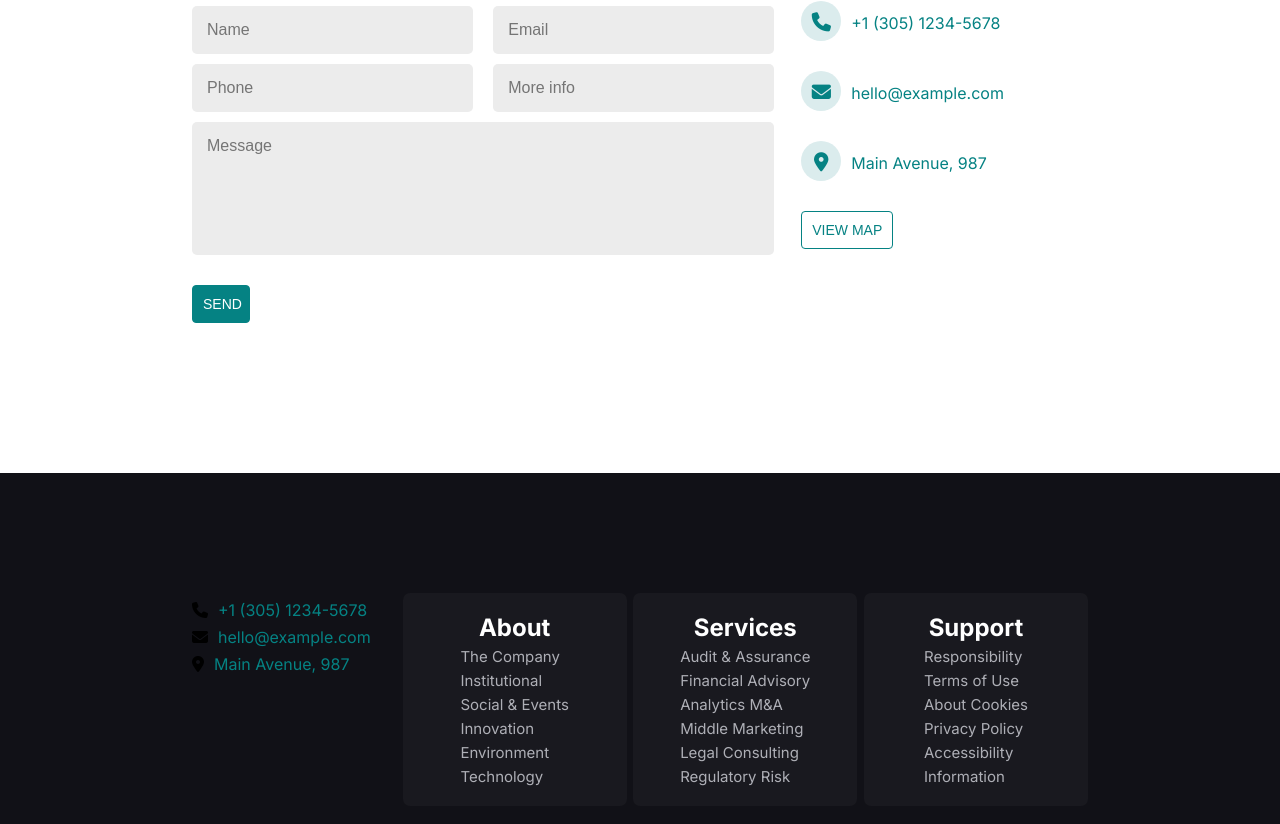
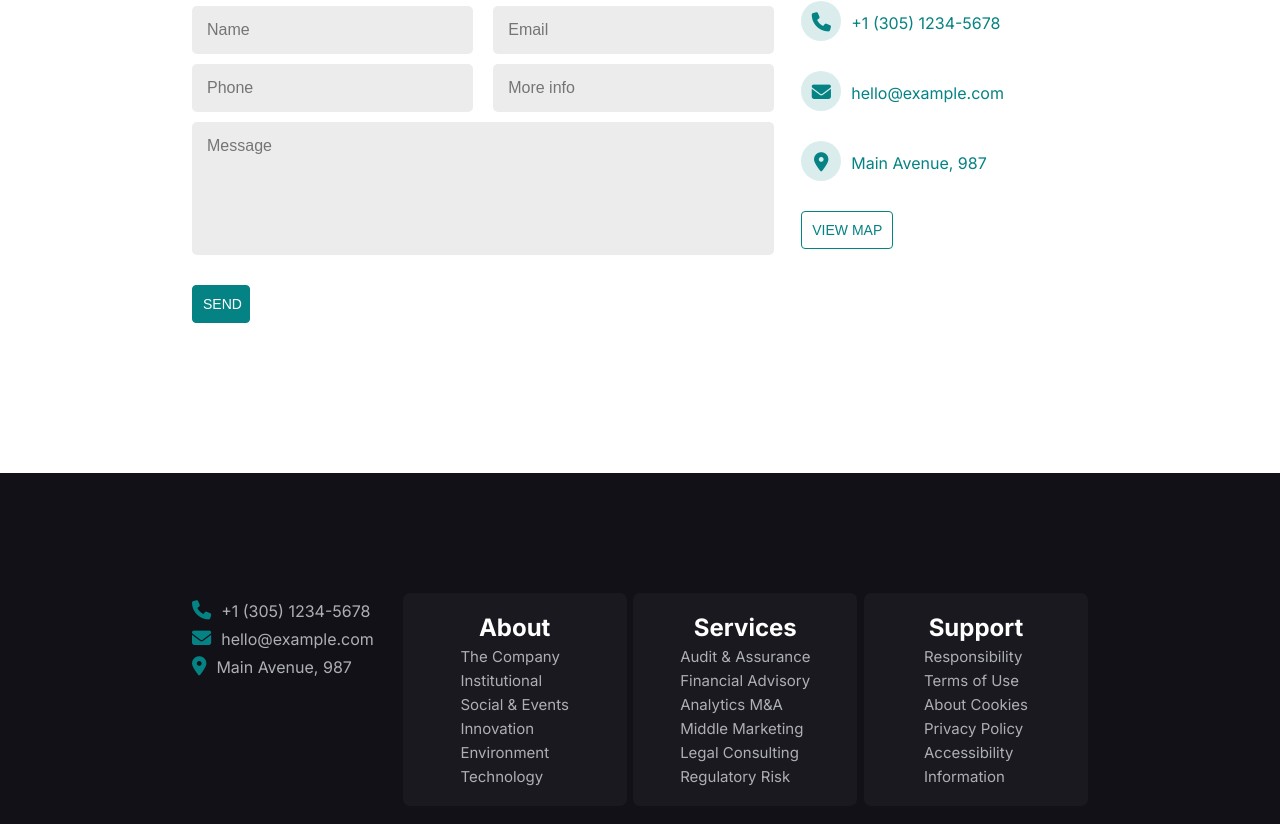
Before and after one commit to JacopoGrippiotti/proj-html-vuejs, a Vue app: page / in a window 1280 px wide. Shown: the part 3814-4638 px from the top of the page. Built offline with nearby package versions, Linux system fonts and the light colour scheme.

Commit message:
fixed AppFooter component

```diff
--- a/src/components/AppFooter.vue
+++ b/src/components/AppFooter.vue
@@ -85,17 +85,16 @@ export default {
                     display: flex;
                     align-items: baseline;
                     margin-top: 7px;
-                    color:
+
 
                     i{
                      color: #058283;
-                     margin:  auto;
                      font-size: 1.2rem;
                     }
 
                     span{
-                       color: #058283;
-                       margin-left: 10px;
+                        color: rgb(174, 175, 182);
+                        margin-left: 10px;
                     }
                 }
             }
```
